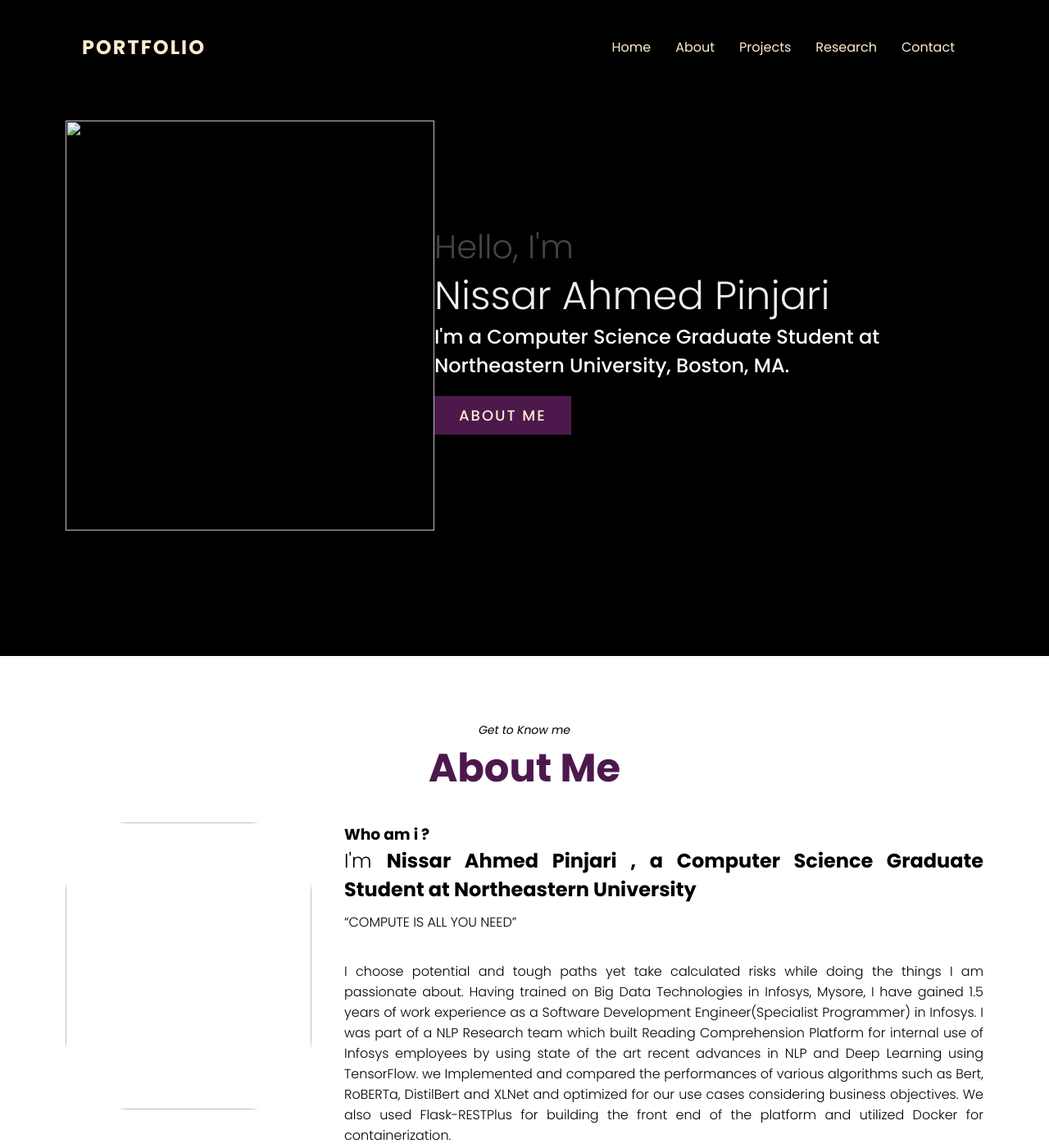
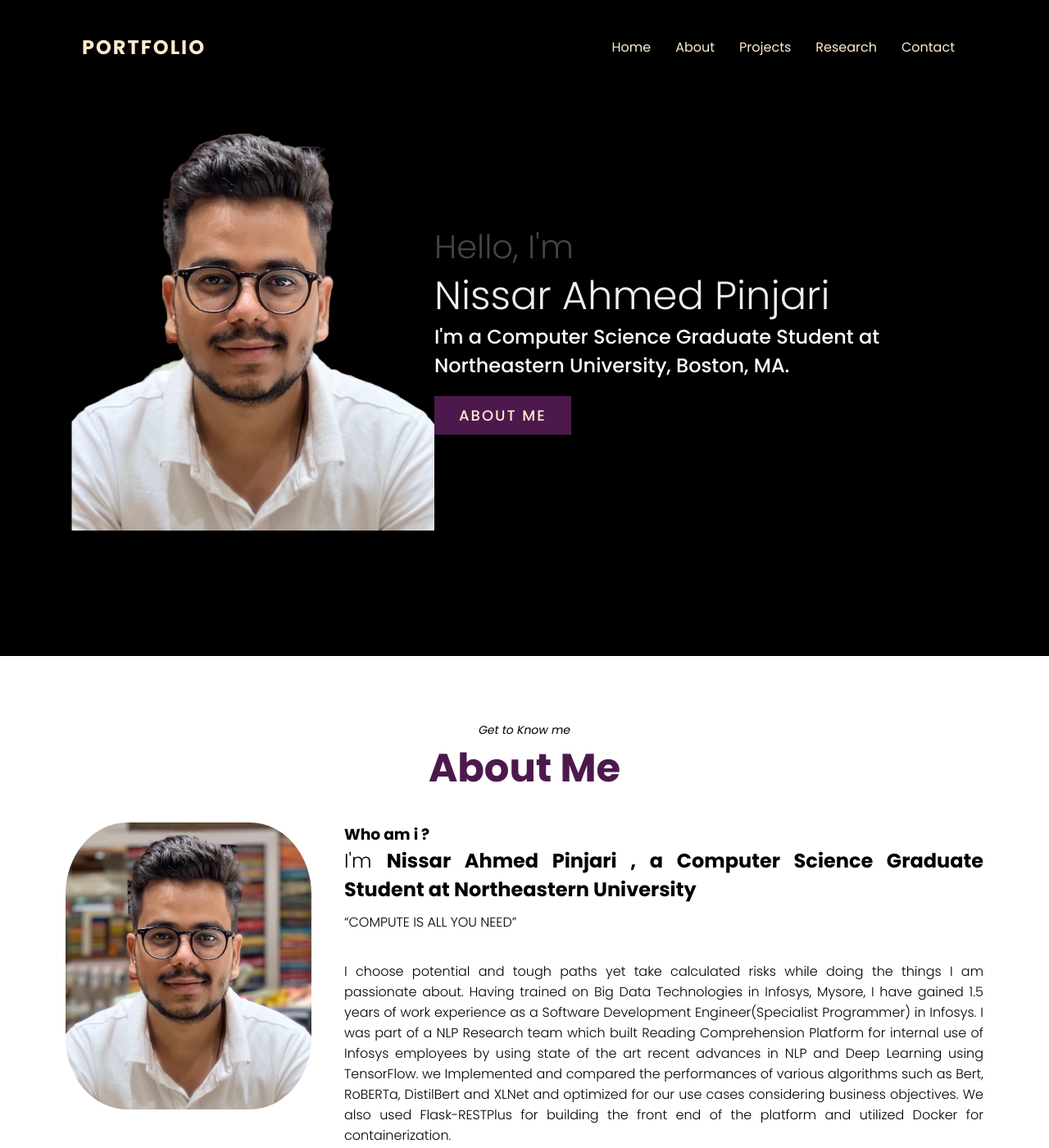
Before and after one commit to nissar96/portfolio, a website: page index.html in a window 1280 px wide. Shown: the top 1400 px of the page at 82% size. Drawn offline with nearby package versions, Linux system fonts and the light colour scheme; files whose address does not match are found by name.

Commit message:
Update index.html

```diff
--- a/index.html
+++ b/index.html
@@ -28,7 +28,7 @@
     </header>
     <section class="banner" id="home">
         <div class="w51">
-            <img src = "images/MyPhoto_test.png" alt="" class="proPic1">
+            <img src = "MyPhoto_test.png" alt="" class="proPic1">
         </div>
         <div class="textBx">
             <h2>Hello, I'm<br> <span>Nissar Ahmed Pinjari</span></h2>
@@ -43,7 +43,7 @@
         </div>
         <div class="content">
             <div class="w50">
-                <img src = "images/MyPhoto.jpg" alt="" class="proPic">
+                <img src = "MyPhoto.jpg" alt="" class="proPic">
             </div>
             <div class ="contentBx w50">
                 <h3>Who am i ? </h3>
@@ -59,7 +59,7 @@
                 <p>At present, I am pursuing my Master of Science in Computer Science course at the Khoury College of Computer Sciences, Northeastern University, Boston.I am seeking a fulltime co-op/internship opportunity for Jan-Aug 2022. If you feel that my background is a right fit for your organization’s needs, do reach out to me at pinjari.n@northeastern.edu.</p>
                 <br>
                 <div class="heading bottom">
-                    <a href="images/Nissar_Ahmed_Pinjari.pdf" target="_blank" class="btn">Download CV</a>
+                    <a href="Nissar_Ahmed_Pinjari.pdf" target="_blank" class="btn">Download CV</a>
                     <div class="bt">
                         <b>Name :</b> Nissar Ahmed Pinjari<br>
                     </div>
```
